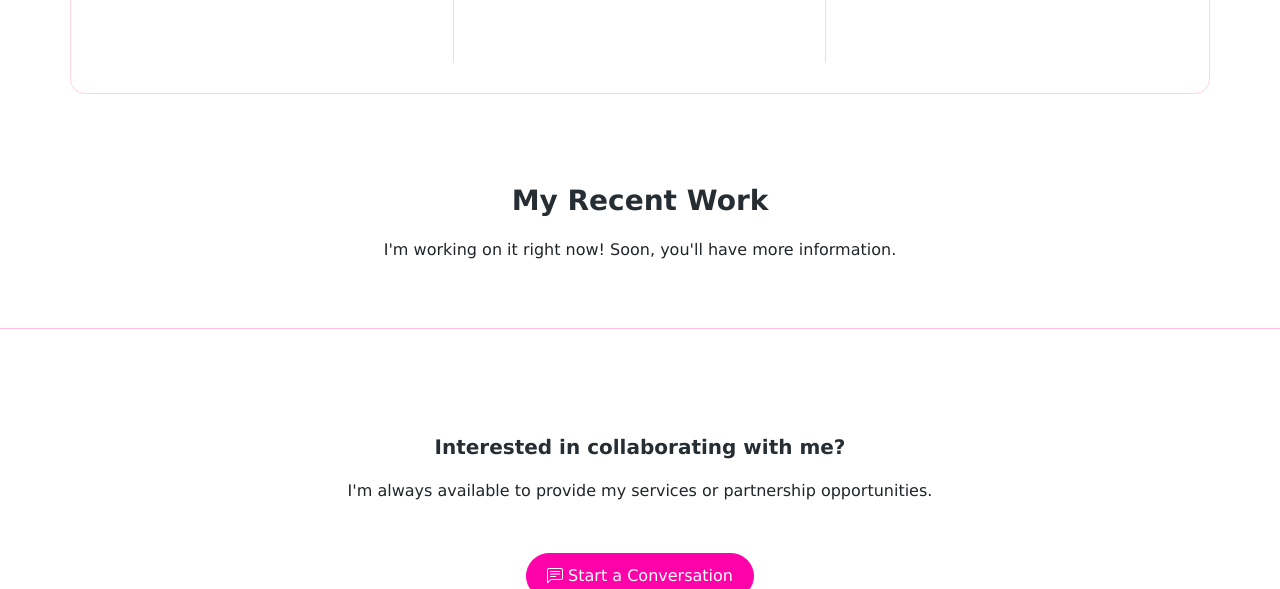
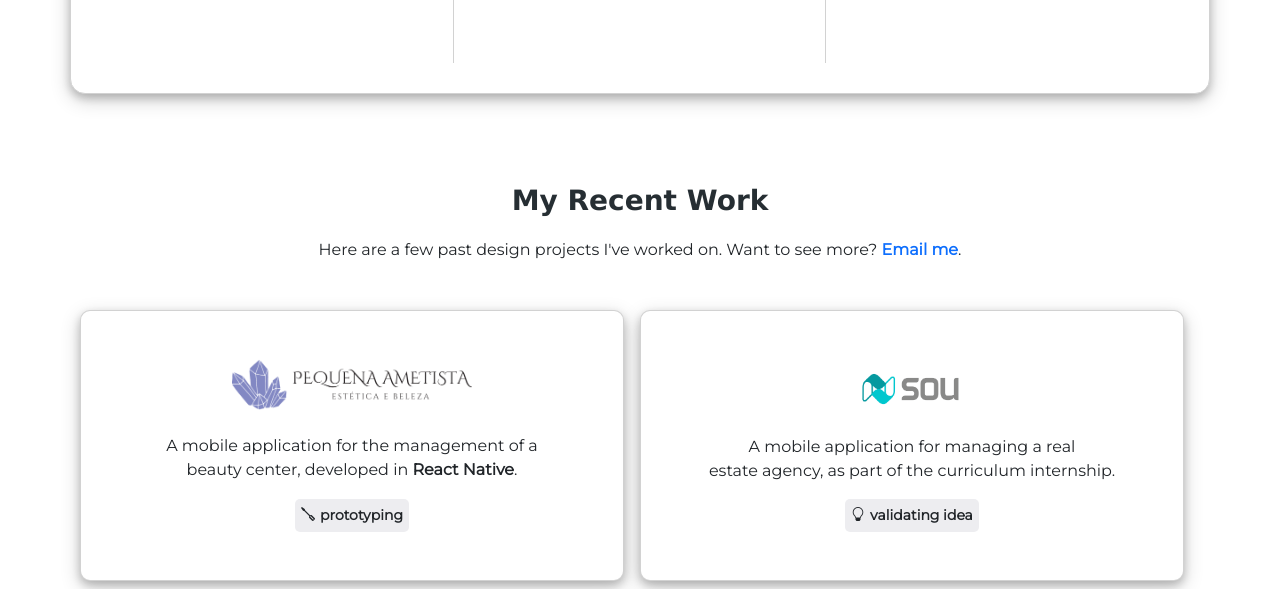
Before and after one commit to marianargabriel/marianargabriel.github.io, a plain HTML site: page index.html in a window 1280 px wide. Shown: the part 2079-2668 px from the top of the page. Drawn offline with nearby package versions, Linux system fonts and the light colour scheme.

Commit message:
added projects

```diff
--- a/CSS/styles.css
+++ b/CSS/styles.css
@@ -1,5 +1,9 @@
 body {
     font-family: Verdana, Geneva, Tahoma, sans-serif;
+}
+
+p {
+    font-family: 'Montserrat', sans-serif;
 }
 
 .navbar {
@@ -56,12 +60,12 @@ body {
 @media screen and (max-width: 991px) {
     #grid-rightBorder {
         border-right: none !important;
-        border-bottom: 1px solid #FFD5DC;
+        border-bottom: 1px solid #D2D2D2;
         margin-bottom: 60px;
     }
 }
 
-.paddingCol{
+.paddingCol {
     padding: 6px;
 }
 
@@ -81,14 +85,16 @@ body {
 }
 
 #grid-tools {
-    border: 1px solid #FFD5DC;
+    border: 1px solid #D2D2D2;
     border-radius: 15px;
     margin-top: -100px;
     background-color: #ffffff;
+    box-shadow: 0 4px 8px 0 rgba(0, 0, 0, 0.2), 0 6px 20px 0 rgba(0, 0, 0, 0.19);
+
 }
 
 #grid-rightBorder {
-    border-right: 1px solid #FFD5DC;
+    border-right: 1px solid #D2D2D2;
 }
 
 .circle {
@@ -129,10 +135,6 @@ body {
 
 .text-work {
     margin: 20px 0px;
-}
-
-#separator {
-    color: #FE02AA;
 }
 
 .title-companies {
@@ -218,8 +220,8 @@ body {
 
 .g-2 {
     margin-bottom: 20px;
-    border-color: #747A87;
-    color: #747A87;
+    border-color: #EDEDF0;
+    color: #EDEDF0;
 }
 
 #btn-submit {
@@ -235,3 +237,49 @@ body {
     background-color: #FFD5DC;
     color: #FE02AA;
 }
+
+#emailMe {
+    text-decoration: none;
+}
+
+#emailMe:hover {
+    color: #1E365E;
+}
+
+#pa-img {
+    max-height: 100px;
+    max-width: 240px;
+    height: auto;
+    width: auto;
+}
+
+#sou-img {
+    max-height: 70px;
+    max-width: 130px;
+    height: auto;
+    width: auto;
+}
+
+.card {
+    align-items: center;
+    display: flex;
+    border-radius: 10px;
+    box-shadow: 0 4px 8px 0 rgba(0, 0, 0, 0.2), 0 6px 20px 0 rgba(0, 0, 0, 0.19);
+}
+
+.type-project {
+    background-color: #EDEDF0;
+    border-radius: 5px;
+    display: flex;
+    padding: 6px;
+}
+
+.type-project i,
+.type-project p {
+    font-size: 14px;
+}
+
+.type-project p {
+    padding-left: 5px;
+    margin: 0px;
+}
--- a/index.html
+++ b/index.html
@@ -5,6 +5,10 @@
     <meta charset="UTF-8">
     <meta http-equiv="X-UA-Compatible" content="IE=edge">
     <meta name="viewport" content="width=device-width, initial-scale=1.0">
+
+    <link rel="preconnect" href="https://fonts.googleapis.com">
+    <link rel="preconnect" href="https://fonts.gstatic.com" crossorigin>
+    <link href="https://fonts.googleapis.com/css2?family=Montserrat" rel="stylesheet">
 
     <link rel="stylesheet" href="CSS/bootstrap.min.css">
     <link rel="stylesheet" href="CSS/styles.css">
@@ -31,7 +35,8 @@
     <div class="container text-center">
         <div class="col">
             <h1 class="title"><b>Software Developer & UI/UX Designer</b></h1>
-            <p class="first-text">I design and code elegantly and beautifully simple things, and I absolutely love what I do!</p>
+            <p class="first-text">I design and code elegantly and beautifully simple things, and I absolutely love what
+                I do!</p>
             <img src="ASSETS/avatar.svg" alt="My Avatar" id="avatar">
         </div>
     </div>
@@ -39,9 +44,12 @@
     <div class="container-fluid text-center">
         <div class="col">
             <h2 class="title-me"><b>Hi, I'm Mariana. Nice to see you here!</b></h2>
-            <p class="text-me">Since I began my journey as a developer and designer more than 3 years ago, I have been<br>
-                interning for companies, collaborating with talented individuals, and developing services in the field.<br>
-                I'm quietly confident, naturally curious, and working to improve my skills, solving one bug at a time.<br>
+            <p class="text-me">Since I began my journey as a developer and designer more than 3 years ago, I have
+                been<br>
+                interning for companies, collaborating with talented individuals, and developing services in the
+                field.<br>
+                I'm quietly confident, naturally curious, and working to improve my skills, solving one bug at a
+                time.<br>
             </p>
         </div>
     </div>
@@ -113,9 +121,38 @@
     </div>
     <div class="container text-center">
         <h3 class="title-work"><b>My Recent Work</b></h3>
-        <p class="text-work">I'm working on it right now! Soon, you'll have more information.</p>
+        <p class="text-work">Here are a few past design projects I've worked on. Want to see more? <a id="emailMe"
+                href="mailto:marianaramalhaogabriel@email.com" target="_blank"><b>Email me</b></a>.</p>
+        <div class="row row-cols-1 row-cols-md-2 g-4 mt-4">
+            <div class="col">
+                <div class="card h-100 me-3 pt-5 pb-5">
+                    <img src="../ASSETS/projects/pequenaametista.png" id="pa-img" class="card-img-top"
+                        alt="Pequena Ametista Project">
+                    <div class="card-body mt-2">
+                        <p class="card-text">A mobile application for the management of a</br>beauty center, developed in
+                            <b>React Native</b>.</p>
+                    </div>
+                    <div class="type-project">
+                        <i class="bi bi-screwdriver"></i>
+                        <p><b>prototyping</b></p>
+                    </div>
+                </div>
+            </div>
+            <div class="col">
+                <div class="card h-100 me-3 pt-5 pb-5">
+                    <img src="../ASSETS/projects/sou.png" id="sou-img" class="card-img-top" alt="SOU">
+                    <div class="card-body">
+                        <p class="card-text">A mobile application for managing a real</br>estate agency, as part
+                            of the curriculum internship.</p>
+                    </div>
+                    <div class="type-project">
+                        <i class="bi bi-lightbulb"></i>
+                        <p><b>validating idea</b></p>
+                    </div>
+                </div>
+            </div>
+        </div>
     </div>
-    <hr id="separator">
     <!-- <div class="container text-center">
         <h3 class="title-companies"><b>I'm proud to have collaborated with some<br>awesome companies:</b></h3>
     </div> -->
```
Also changed, not shown: ASSETS/projects/pequenaametista.png (added), ASSETS/projects/sou.png (added).
